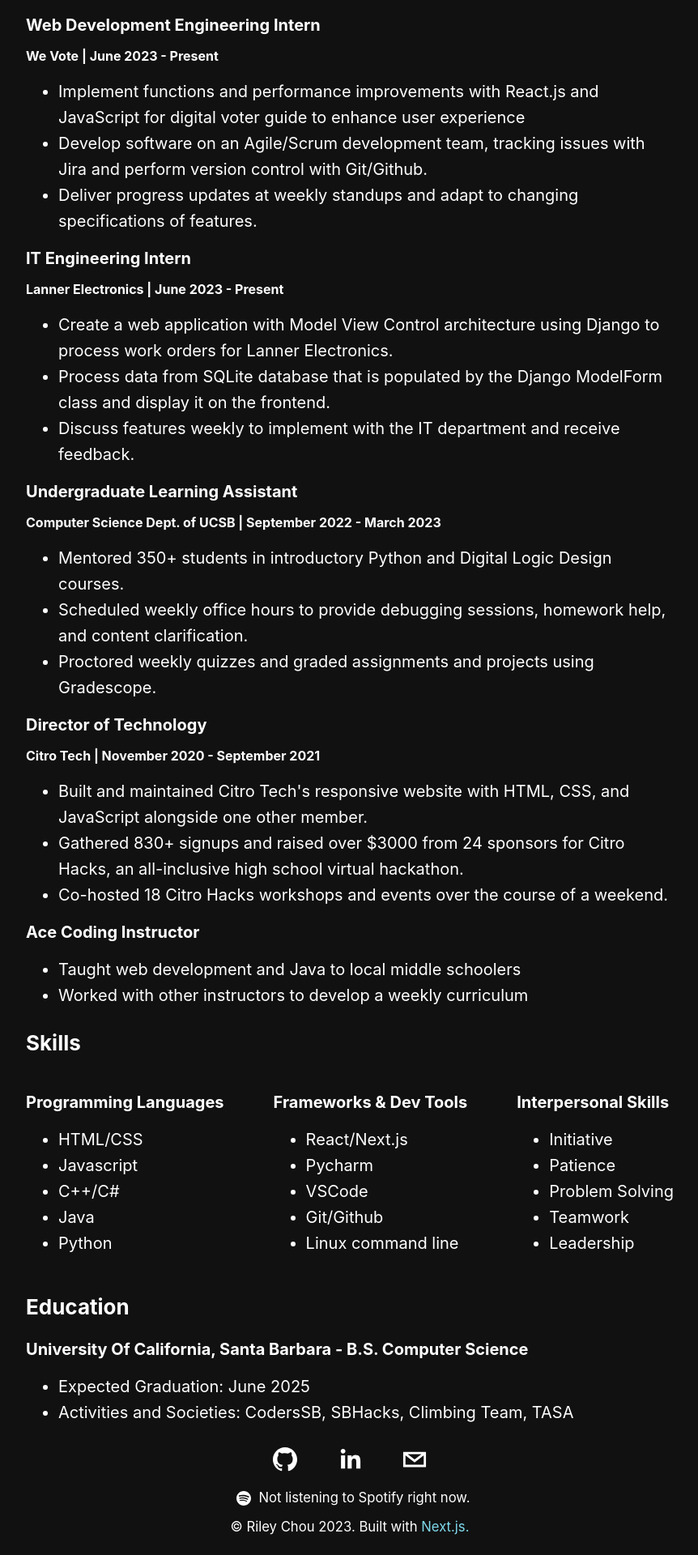
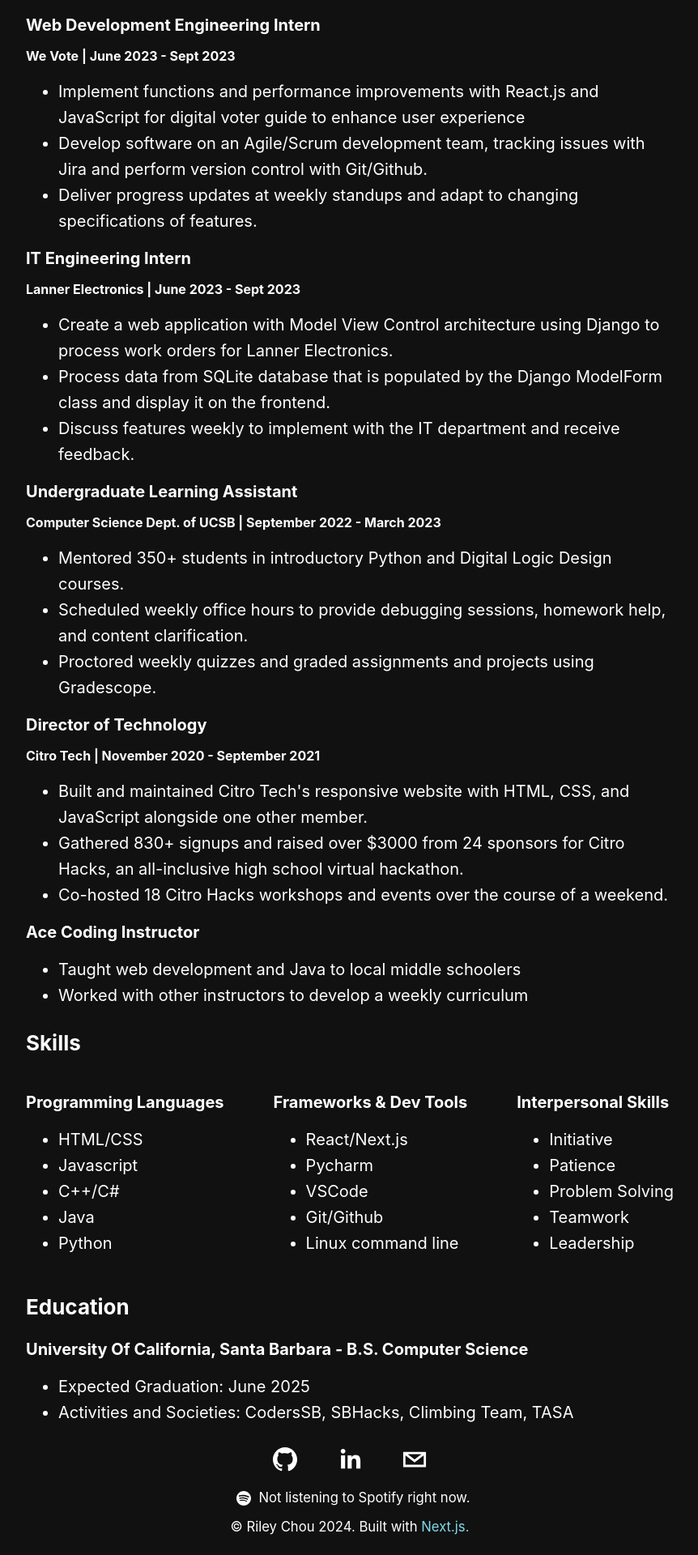
Before and after one commit to rileychou/rileywebsitev2, a Next.js app: page /cv in a window 1280 px wide. Shown: the part 297-2217 px from the top of the page at 81% size, without its empty margins (208-1070 px from the left). Built offline with nearby package versions, Linux system fonts and the light colour scheme; no server answers.

Commit message:
smol updates

```diff
--- a/components/layout.js
+++ b/components/layout.js
@@ -82,7 +82,7 @@ export default function Layout({ children, home }) {
               <li className={styles.socialsList}><SocialIcon url="mailto:rileychou@ucsb.edu" target="_blank" bgColor="#00000000" fgColor='#fff' style={{ height: 60, width: 60 }} /></li>
             </ul>
             <small className={styles.smallBlock}><SocialIcon network="spotify" bgColor="#00000000" fgColor='#fff' style={{ height: 36, width: 36 }}/>{data?.isPlaying ? `Now playing: ${data.title} by ${data.artists[0].name}.` : 'Not listening to Spotify right now.'}</small>
-            <small>© Riley Chou 2023. Built with <a href='https://nextjs.org/learn/basics/create-nextjs-app' target="_blank">Next.js.</a></small>
+            <small>© Riley Chou 2024. Built with <a href='https://nextjs.org/learn/basics/create-nextjs-app' target="_blank">Next.js.</a></small>
           </footer>
         </div>
       </div>
--- a/pages/cv.js
+++ b/pages/cv.js
@@ -14,14 +14,14 @@ export default function cv() {
             </div>
             <h3 className={utilStyles.headingMd}>Experience</h3>
             <h4 className={utilStyles.headingSm}>Web Development Engineering Intern</h4>
-            <h5 className={utilStyles.headingXs}>We Vote | June 2023 - Present </h5>
+            <h5 className={utilStyles.headingXs}>We Vote | June 2023 - Sept 2023 </h5>
             <ul>
                 <li>Implement functions and performance improvements with React.js and JavaScript for digital voter guide to enhance user experience</li>
                 <li>Develop software on an Agile/Scrum development team, tracking issues with Jira and perform version control with Git/Github.</li>
                 <li>Deliver progress updates at weekly standups and adapt to changing specifications of features.</li>
             </ul>
             <h4 className={utilStyles.headingSm}>IT Engineering Intern</h4>
-            <h5 className={utilStyles.headingXs}>Lanner Electronics | June 2023 - Present </h5>
+            <h5 className={utilStyles.headingXs}>Lanner Electronics | June 2023 - Sept 2023 </h5>
             <ul>
                 <li>Create a web application with Model View Control architecture using Django to process work orders for Lanner Electronics.</li>
                 <li>Process data from SQLite database that is populated by the Django ModelForm class and display it on the frontend.</li>
--- a/pages/index.js
+++ b/pages/index.js
@@ -23,11 +23,11 @@ export default function Home({ allPostsData }) {
         <h3>📍 Santa Barbara, CA</h3>
         <p>
           Hello, I'm Riley, an inquisitive and diligent Computer Science undergraduate at the University of California, Santa Barbara.
-          My passion lies in full-stack web development with a specialization in front-end.
+          I love building things that make an impact.
         </p>
         <p>
-          This summer, I am a web development intern at We Vote, working with a small Agile team of engineers to build a digital voter guide.
-          I implement fast, clean, and modular React.js code to improve user experience.
+          Last summer, I was a web development intern at We Vote, working with a small Agile team of engineers to build a digital voter guide.
+          I implemented fast, clean, and modular React.js code to improve user experience.
         </p>
         <p>
           When I'm not programming, you can find me climbing or lifting at the gym, jamming on the guitar, or hiking with friends.
```
Also changed, not shown: 1 other file (tests, documents, lock files or other folders).
